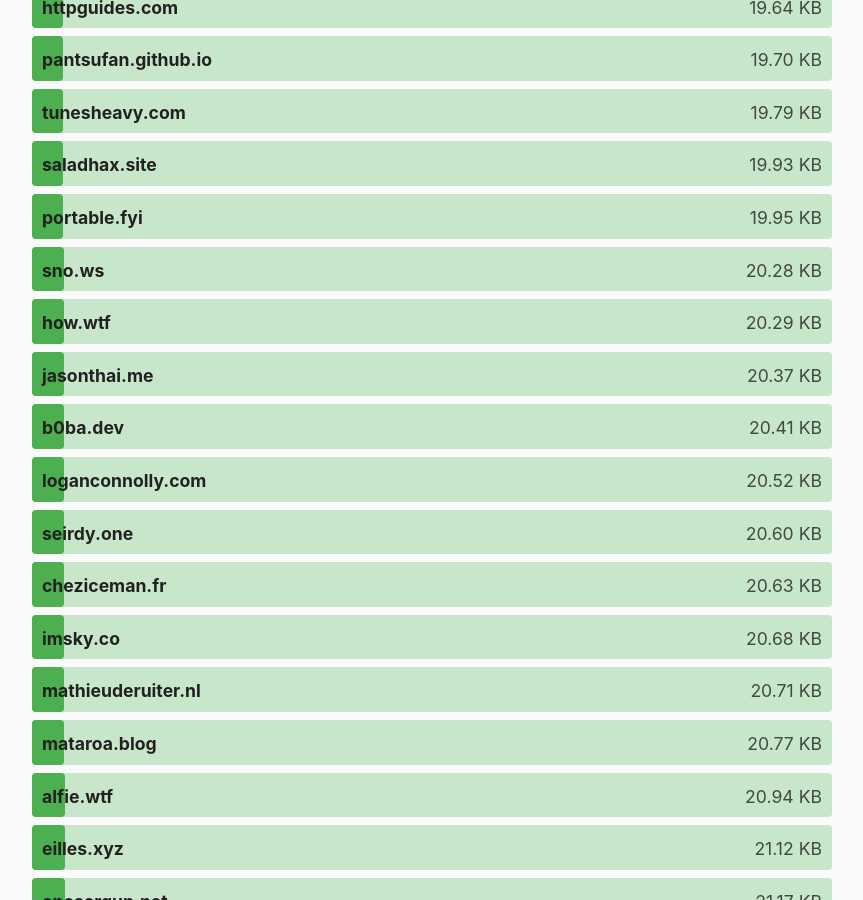
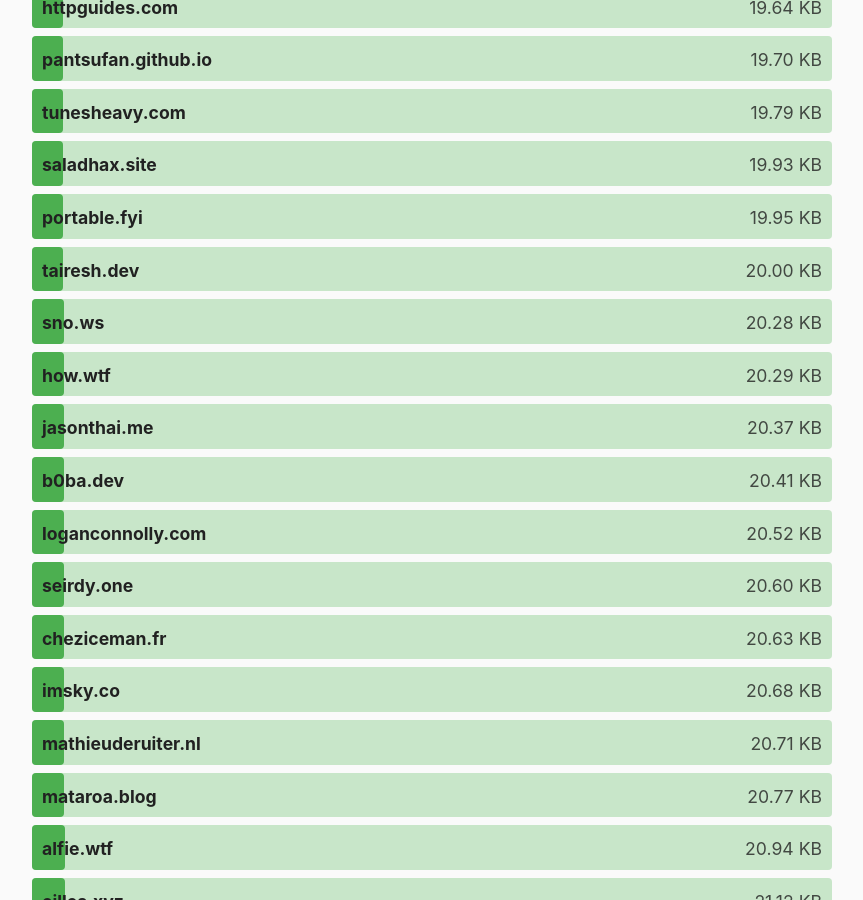
Before and after one commit to kevquirk/512kb.club, a Jekyll site: the page built from index.md, in a window 1280 px wide and 900 px high, scrolled down 8003 px. Shown: the whole window, without its empty margins (208-1071 px from the left). Built offline with Jekyll 4.4.1, drawn with Linux system fonts in a browser that asks for light colours.

Commit message:
:rocket: Add https://tairesh.dev

```diff
--- a/_data/sites.yml
+++ b/_data/sites.yml
@@ -3523,6 +3523,11 @@
   size: 9.83
   last_checked: 2025-05-18
 
+- domain: tairesh.dev
+  url: https://tairesh.dev/
+  size: 20
+  last_checked: 2025-05-30
+
 - domain: tanami.org
   url: https://tanami.org/
   size: 33.39
```
